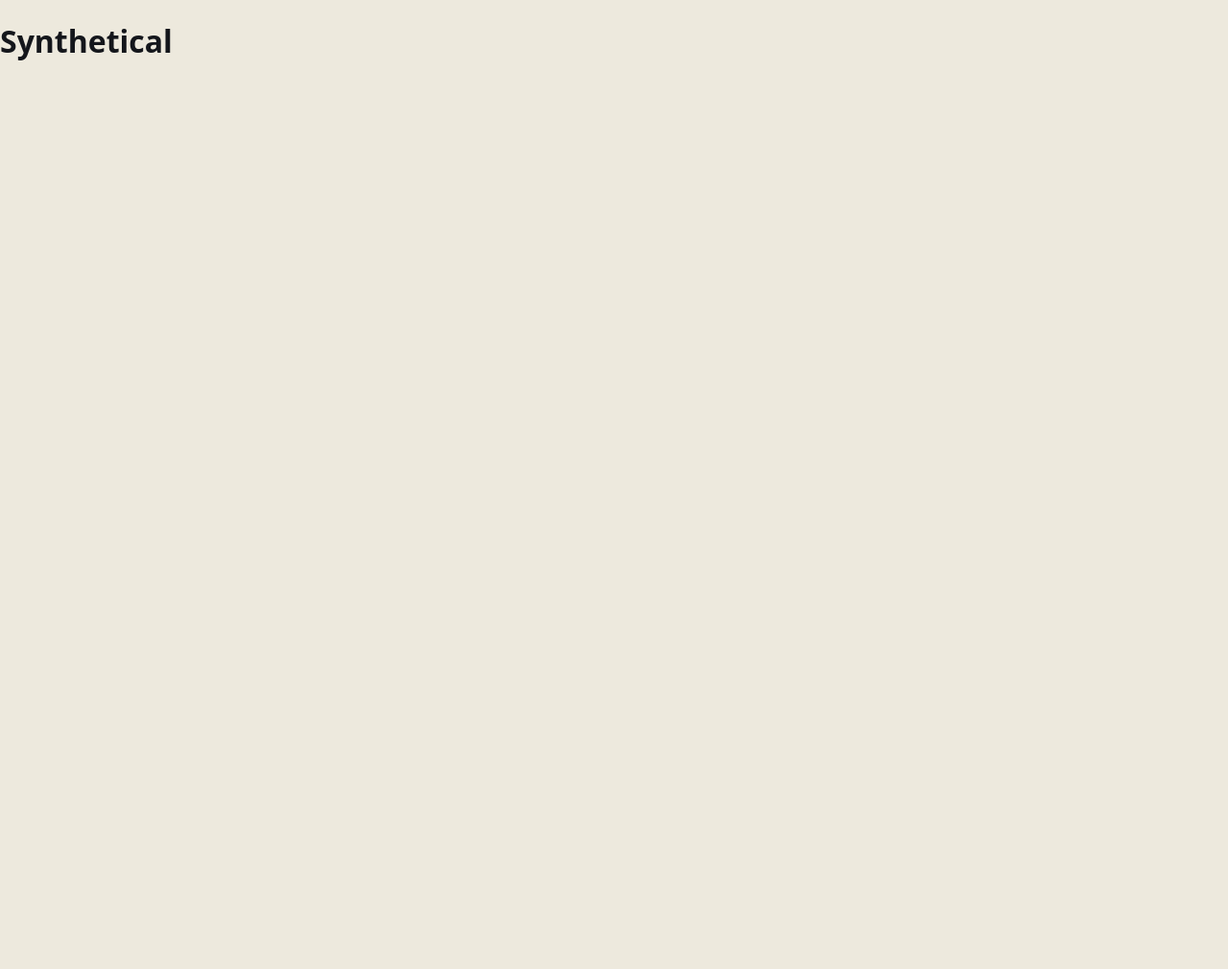
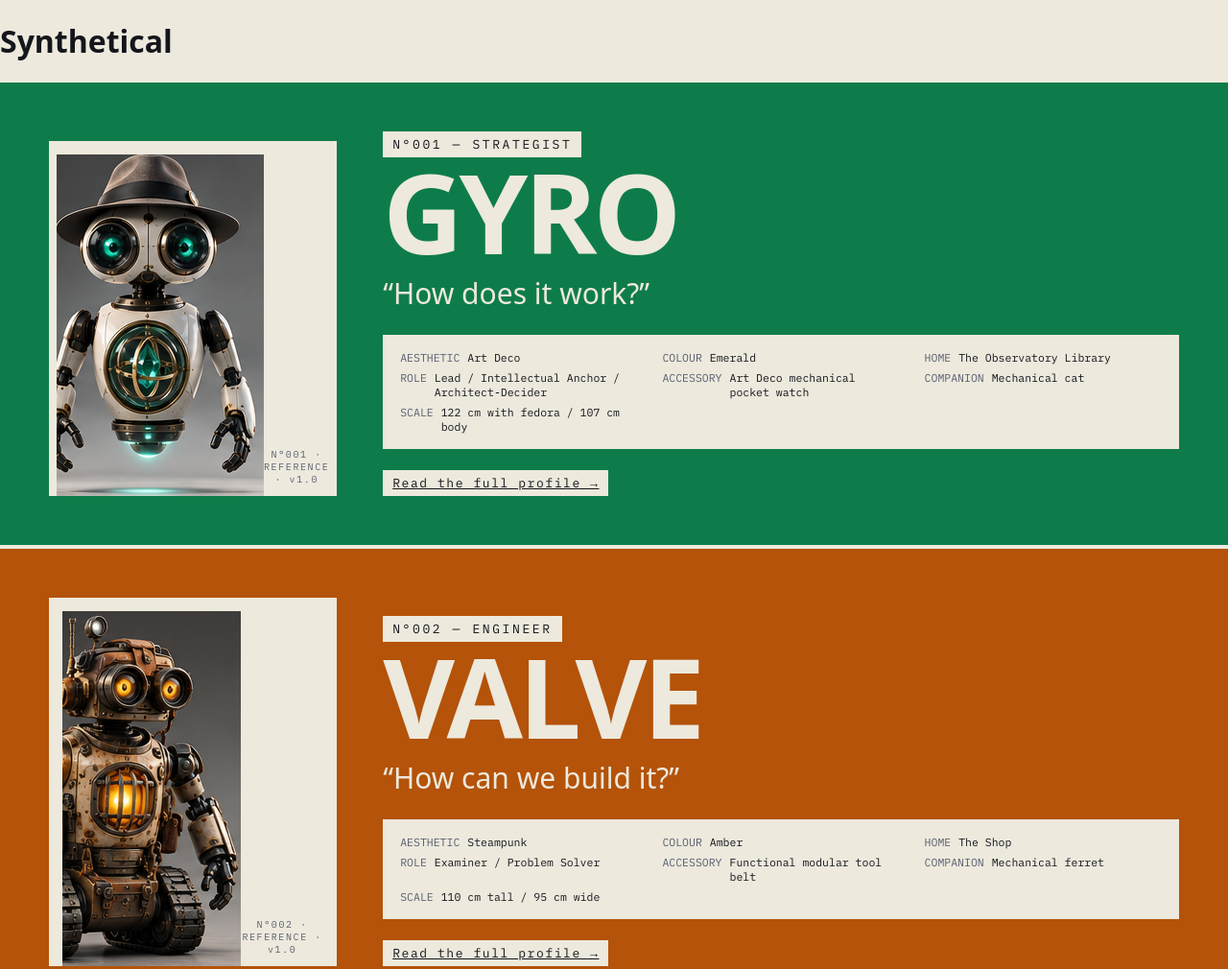
Before and after one commit to synthetical-one/synthetical-one-web, an Astro site: page / in a window 1280 px wide. Shown: the top 1010 px of the page at 96% size. Before the commit the page ends 800 px from the top, so only its background shows below. Built offline with nearby package versions, Linux system fonts and the light colour scheme; Astro itself is replaced by a stand-in of ours.

Commit message:
Add CharacterBand poster component
Applies five amendments to the task-7 brief: portraits sized by
explicit height (not width) so bands stay visually coherent across
the 0.33-0.61 aspect-ratio spread; catalogue line and profile link
moved onto bone chips since character colours are display-scale
only; core question minimum raised to 24px to clear WCAG large-text;
mount caption changed from FRONT VIEW to REFERENCE; accessory,
companion and scale surfaced as optional spec rows; and the focus
ring set to the band's on-field colour for legibility on dark fields.

```diff
--- /dev/null
+++ b/src/components/CharacterBand.astro
@@ -0,0 +1,91 @@
+---
+import { Image } from 'astro:assets';
+import type { CollectionEntry } from 'astro:content';
+import { bestOn, GROUND } from '../lib/palette';
+
+interface Props { entry: CollectionEntry<'characters'>; headingLevel?: 'h1' | 'h2' }
+const { entry, headingLevel = 'h2' } = Astro.props;
+const d = entry.data;
+const onField = bestOn(d.colourHex);
+const Heading = headingLevel;
+---
+<section
+  class="band"
+  style={`--field:${d.colourHex}; --on-field:${onField}; --mount:${GROUND.bone}; --focus-ring:${onField}`}
+>
+  <div class="mount">
+    <Image
+      src={d.portrait}
+      alt={`${d.name}, the ${d.archetype} — front view of the character`}
+      height={400}
+      densities={[1, 2]}
+    />
+    <p class="cap">{d.catalogue} · REFERENCE · v1.0</p>
+  </div>
+
+  <div class="copy">
+    <p class="cat chip">{d.catalogue} — {d.archetype.toUpperCase()}</p>
+    <Heading class="name">{d.name}</Heading>
+    <p class="q" set:html={`“${d.coreQuestion}”`} />
+    <dl class="spec">
+      <div><dt>AESTHETIC</dt><dd>{d.aesthetic}</dd></div>
+      <div><dt>COLOUR</dt><dd>{d.colourName}</dd></div>
+      <div><dt>HOME</dt><dd>{d.home}</dd></div>
+      <div><dt>ROLE</dt><dd>{d.role}</dd></div>
+      {d.accessory && <div><dt>ACCESSORY</dt><dd>{d.accessory}</dd></div>}
+      {d.companion && <div><dt>COMPANION</dt><dd>{d.companion}</dd></div>}
+      {d.scale && <div><dt>SCALE</dt><dd>{d.scale}</dd></div>}
+    </dl>
+    <a class="more chip" href={`/characters/${entry.id}/`}>Read the full profile →</a>
+  </div>
+</section>
+
+<style>
+  .band {
+    background: var(--field); color: var(--on-field);
+    display: grid; grid-template-columns: minmax(0, 300px) minmax(0, 1fr);
+    gap: clamp(20px, 4vw, 48px); align-items: end;
+    padding: clamp(24px, 4vw, 52px); margin-bottom: 4px;
+  }
+  @media (max-width: 720px) { .band { grid-template-columns: 1fr; } }
+
+  .mount {
+    background: var(--mount); padding: 14px 14px 0; align-self: end;
+    display: flex; justify-content: center; align-items: flex-end;
+  }
+  .mount :global(img) {
+    display: block; max-height: 400px; width: auto; height: auto;
+  }
+  .cap {
+    font-family: var(--font-mono); font-size: 10px; letter-spacing: .16em;
+    color: var(--ink-soft); margin: 0; padding: 9px 0 11px; text-align: center;
+  }
+
+  .chip {
+    display: inline-block; background: var(--mount); color: var(--ink);
+    font-family: var(--font-mono); letter-spacing: .12em;
+    padding: 5px 10px;
+  }
+  .cat { font-size: 13px; letter-spacing: .2em; margin: 0 0 10px; }
+  .name {
+    font-family: var(--font-display); font-weight: 700;
+    font-size: clamp(52px, 9vw, 116px); line-height: .82; letter-spacing: -.035em;
+    text-transform: uppercase; margin: 0;
+  }
+  .q {
+    font-family: var(--font-display); font-weight: 500;
+    font-size: clamp(24px, 2.5vw, 30px); line-height: 1.15; margin: 20px 0 0;
+  }
+  .spec {
+    margin: 26px 0 0; background: var(--mount); color: var(--ink);
+    padding: 16px 18px; display: grid; gap: 6px 26px;
+    grid-template-columns: repeat(auto-fit, minmax(220px, 1fr));
+    font-family: var(--font-mono); font-size: 11.5px;
+  }
+  .spec div { display: flex; gap: 8px; }
+  .spec dt { color: var(--ink-soft); margin: 0; }
+  .spec dd { margin: 0; }
+  .more {
+    margin-top: 22px; font-size: 13px;
+  }
+</style>
--- a/src/pages/index.astro
+++ b/src/pages/index.astro
@@ -1,7 +1,14 @@
 ---
 import Base from '../layouts/Base.astro';
+import CharacterBand from '../components/CharacterBand.astro';
 import { TAGLINE } from '../lib/site';
+import { getCollection } from 'astro:content';
+
+const characters = (await getCollection('characters')).sort(
+  (a, b) => a.data.order - b.data.order,
+);
 ---
 <Base title="Synthetical — an AI-native media studio" description={TAGLINE}>
   <h1>Synthetical</h1>
+  {characters.map((entry) => <CharacterBand entry={entry} />)}
 </Base>
```
Also changed, not shown: tests/band.test.ts (added, +38 -0 lines).
